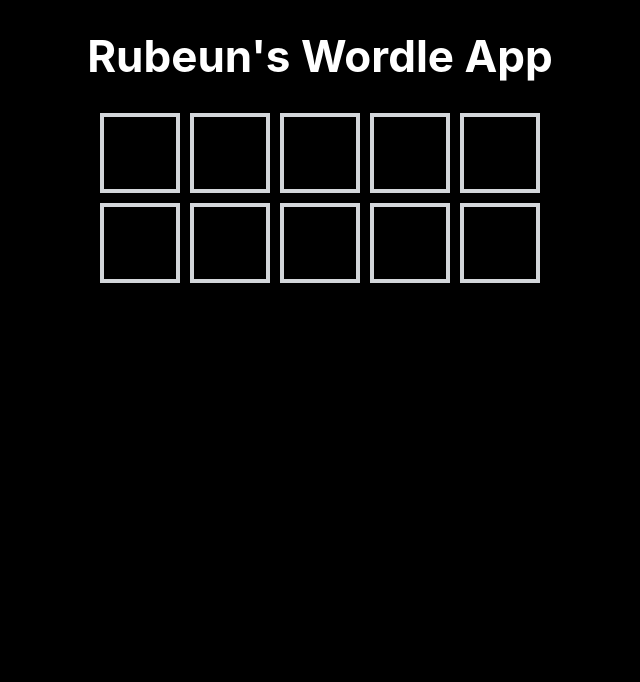
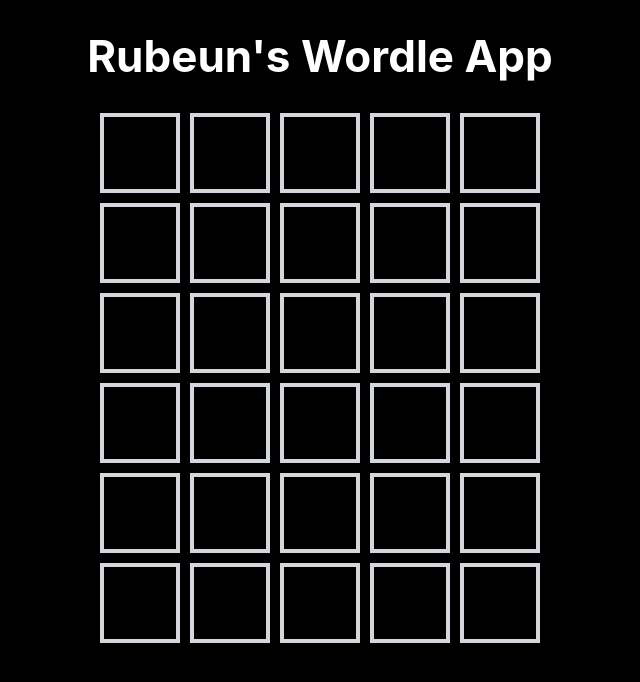
Before and after one commit to rubeun/wordle, a React (Create React App) app: page / in a window 1280 px wide. Shown: the top 682 px of the page, without its empty margins (320-960 px from the left). Built offline with nearby package versions, Linux system fonts and the light colour scheme.

Commit message:
add WordRow component, populate rest with WordRowEmpty

```diff
--- a/src/components/WordGrid.tsx
+++ b/src/components/WordGrid.tsx
@@ -1,3 +1,4 @@
+import { useState, useEffect } from 'react';
 import { cursorTo } from 'readline';
 import styles from './WordGrid.module.css';
 
@@ -5,9 +6,16 @@
   currentGuessArr: string[];
 };
 
+type WordRow = {
+  guessWordArr: string[];
+  answerWordArr: string[];
+};
+
 type WordGrid = {
-  currentGuessArr: string[],
-}
+  allGuessesArr: string[][];
+  answerWordArr: string[];
+  currentGuessArr: string[];
+};
 
 const WordRowEmpty = () => {
   const emptyLetters = ["", "", "", "", ""];
@@ -53,13 +61,66 @@
   );
 };
 
-const WordGrid = ({ currentGuessArr }: WordGrid) => {
+const WordRow = ({ guessWordArr, answerWordArr }: WordRow) => {
   return (
-    <div className={styles.wordGrid}>
-      <WordRowActive currentGuessArr={currentGuessArr} />
-      <WordRowEmpty />
+    <div className={styles.wordRow}>
+      {guessWordArr.map((guessLetter: string, index: number) => {
+        const inAnswerWord = answerWordArr.includes(guessLetter);
+        const isRightPlace = guessLetter === answerWordArr[index];
+        return (
+          <div
+            key={`word-row-${index}`}
+            className={`${styles.wordRowLetter} ${
+              isRightPlace
+                ? styles.rightLetterRightPlace
+                : inAnswerWord
+                ? styles.rightLetterWrongPlace
+                : ""
+            }`}
+          >
+            {guessLetter}
+          </div>
+        );
+      })}
     </div>
   );
 };
 
+const WordGrid = ({
+  allGuessesArr,
+  answerWordArr,
+  currentGuessArr,
+  }: WordGrid) => {
+    const [filledGuessesArr, setFilledGuessesArr] = useState<string[][]>([]);
+    const [emptyArrays, setEmptyArrays] = useState<string[]>([]);
+    useEffect(() => {
+      let tempEmpty = [];
+      if (allGuessesArr.length < 6) {
+        tempEmpty = Array(5 - allGuessesArr.length).fill(["", "", "", "", ""]);
+      }
+      setEmptyArrays([...tempEmpty]);
+      setFilledGuessesArr([...allGuessesArr]);
+    }, [allGuessesArr]);
+
+    return (
+      <div className={styles.wordGrid}>
+        {filledGuessesArr.length > 0
+          ? filledGuessesArr.map((wordArr: string[], index: number) => (
+              <WordRow
+                key={index}
+                guessWordArr={wordArr}
+                answerWordArr={answerWordArr}
+              />
+            ))
+          : null}
+        {filledGuessesArr.length < 6 ? (
+          <WordRowActive currentGuessArr={currentGuessArr} />
+        ) : null}
+
+        {emptyArrays.length > 0
+          ? emptyArrays.map((empty, index) => <WordRowEmpty key={index} />)
+          : null}
+      </div>
+    );};
+
 export default WordGrid;
```
